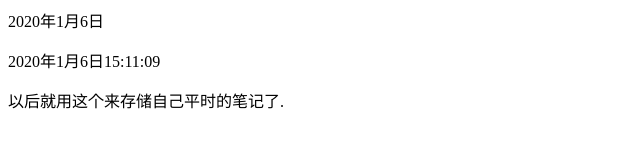
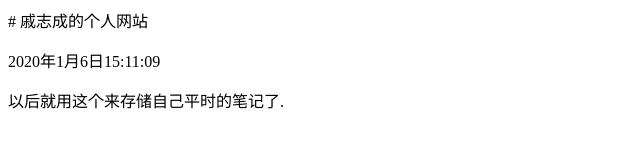
Before and after one commit to qzcscience/qzcscience.github.io, a plain HTML site: page index.html in a window 1280 px wide. Shown: the full height of the page, 0-640 px from the left. Drawn offline with Linux system fonts and the light colour scheme.

Commit message:
Update index.html

```diff
--- a/index.html
+++ b/index.html
@@ -1,3 +1,3 @@
-<p>2020年1月6日</p>
+<p># 戚志成的个人网站</p>
 <p>2020年1月6日15:11:09</p>
 <p>以后就用这个来存储自己平时的笔记了.</p>
```
